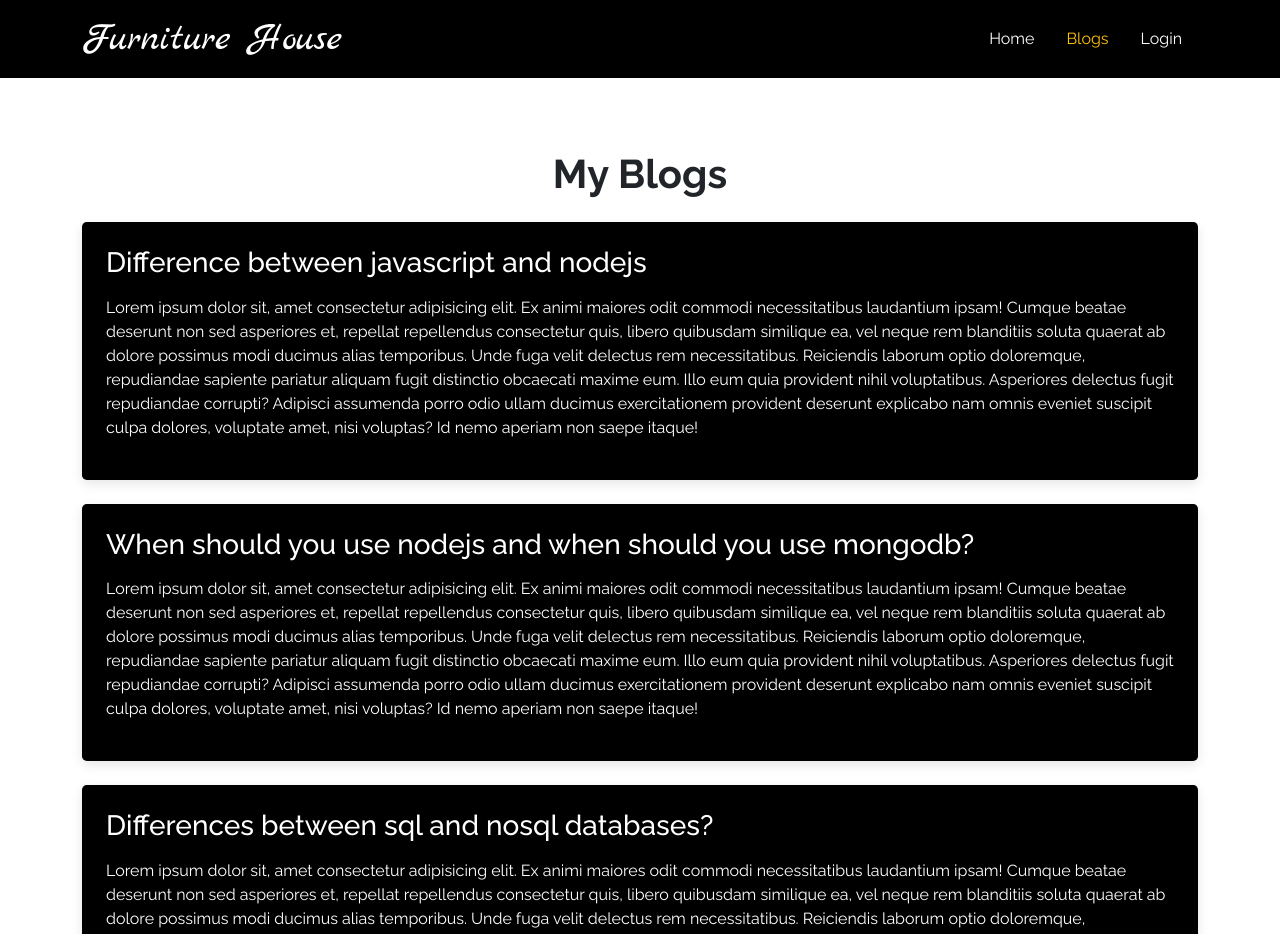
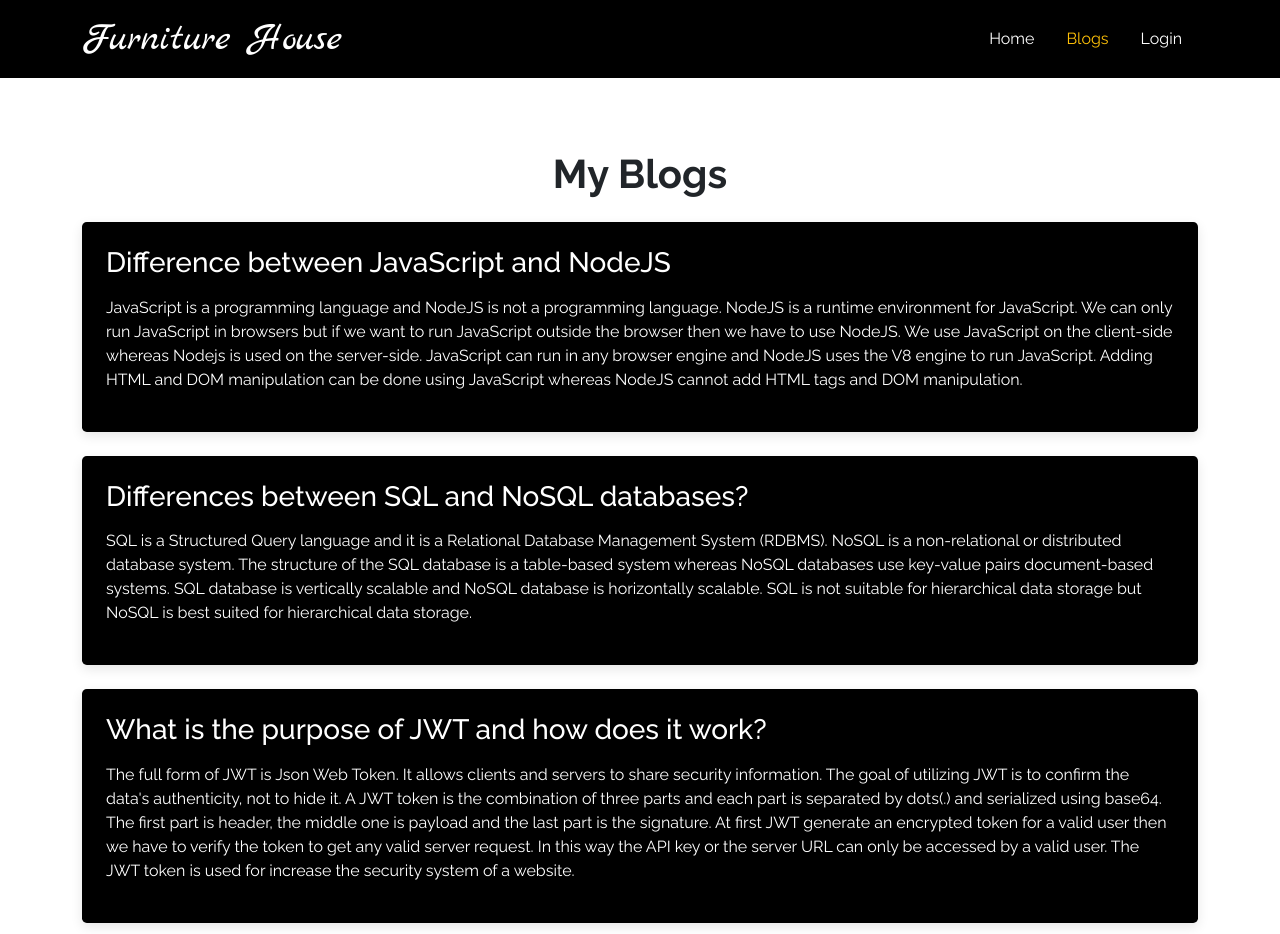
Before and after one commit to ishtiyak98/furniture-house, a React (Create React App) app: page /blogs in a window 1280 px wide. Shown: the top 934 px of the page. Built offline with nearby package versions, Linux system fonts and the light colour scheme; no server answers.

Commit message:
blog answer added

```diff
--- a/src/components/Blog/Blog.js
+++ b/src/components/Blog/Blog.js
@@ -10,30 +10,52 @@ const Blog = () => {
         <h1 className="text-center fw-bold mb-4">My Blogs</h1>
 
         <div className="item-card p-4 rounded-3 bg-black mb-4">
-            <h3 className="mb-3 text-white">Difference between javascript and nodejs</h3>
+          <h3 className="mb-3 text-white">
+            Difference between JavaScript and NodeJS
+          </h3>
           <p className="text-white">
-                Lorem ipsum dolor sit, amet consectetur adipisicing elit. Ex animi maiores odit commodi necessitatibus laudantium ipsam! Cumque beatae deserunt non sed asperiores et, repellat repellendus consectetur quis, libero quibusdam similique ea, vel neque rem blanditiis soluta quaerat ab dolore possimus modi ducimus alias temporibus. Unde fuga velit delectus rem necessitatibus. Reiciendis laborum optio doloremque, repudiandae sapiente pariatur aliquam fugit distinctio obcaecati maxime eum. Illo eum quia provident nihil voluptatibus. Asperiores delectus fugit repudiandae corrupti? Adipisci assumenda porro odio ullam ducimus exercitationem provident deserunt explicabo nam omnis eveniet suscipit culpa dolores, voluptate amet, nisi voluptas? Id nemo aperiam non saepe itaque!
+            JavaScript is a programming language and NodeJS is not a programming
+            language. NodeJS is a runtime environment for JavaScript. We can
+            only run JavaScript in browsers but if we want to run JavaScript
+            outside the browser then we have to use NodeJS. We use JavaScript on
+            the client-side whereas Nodejs is used on the server-side.
+            JavaScript can run in any browser engine and NodeJS uses the V8
+            engine to run JavaScript. Adding HTML and DOM manipulation can be
+            done using JavaScript whereas NodeJS cannot add HTML tags and DOM
+            manipulation.
           </p>
         </div>
 
         <div className="item-card p-4 rounded-3 bg-black mb-4 ">
-            <h3 className="mb-3 text-white">When should you use nodejs and when should you use mongodb?</h3>
+          <h3 className="mb-3 text-white">
+            Differences between SQL and NoSQL databases?
+          </h3>
           <p className="text-white">
-                Lorem ipsum dolor sit, amet consectetur adipisicing elit. Ex animi maiores odit commodi necessitatibus laudantium ipsam! Cumque beatae deserunt non sed asperiores et, repellat repellendus consectetur quis, libero quibusdam similique ea, vel neque rem blanditiis soluta quaerat ab dolore possimus modi ducimus alias temporibus. Unde fuga velit delectus rem necessitatibus. Reiciendis laborum optio doloremque, repudiandae sapiente pariatur aliquam fugit distinctio obcaecati maxime eum. Illo eum quia provident nihil voluptatibus. Asperiores delectus fugit repudiandae corrupti? Adipisci assumenda porro odio ullam ducimus exercitationem provident deserunt explicabo nam omnis eveniet suscipit culpa dolores, voluptate amet, nisi voluptas? Id nemo aperiam non saepe itaque!
+            SQL is a Structured Query language and it is a Relational Database
+            Management System (RDBMS). NoSQL is a non-relational or distributed
+            database system. The structure of the SQL database is a table-based
+            system whereas NoSQL databases use key-value pairs document-based
+            systems. SQL database is vertically scalable and NoSQL database is
+            horizontally scalable. SQL is not suitable for hierarchical data
+            storage but NoSQL is best suited for hierarchical data storage.
           </p>
         </div>
 
         <div className="item-card p-4 rounded-3 bg-black mb-4 ">
-            <h3 className="mb-3 text-white">Differences between sql and nosql databases?</h3>
+          <h3 className="mb-3 text-white">
+            What is the purpose of JWT and how does it work?
+          </h3>
           <p className="text-white">
-                Lorem ipsum dolor sit, amet consectetur adipisicing elit. Ex animi maiores odit commodi necessitatibus laudantium ipsam! Cumque beatae deserunt non sed asperiores et, repellat repellendus consectetur quis, libero quibusdam similique ea, vel neque rem blanditiis soluta quaerat ab dolore possimus modi ducimus alias temporibus. Unde fuga velit delectus rem necessitatibus. Reiciendis laborum optio doloremque, repudiandae sapiente pariatur aliquam fugit distinctio obcaecati maxime eum. Illo eum quia provident nihil voluptatibus. Asperiores delectus fugit repudiandae corrupti? Adipisci assumenda porro odio ullam ducimus exercitationem provident deserunt explicabo nam omnis eveniet suscipit culpa dolores, voluptate amet, nisi voluptas? Id nemo aperiam non saepe itaque!
-            </p>
-        </div>
-
-        <div className="item-card p-4 rounded-3 bg-black mb-4 ">
-            <h3 className="mb-3 text-white">What is the purpose of jwt and how does it work?</h3>
-            <p className="text-white">
-                Lorem ipsum dolor sit, amet consectetur adipisicing elit. Ex animi maiores odit commodi necessitatibus laudantium ipsam! Cumque beatae deserunt non sed asperiores et, repellat repellendus consectetur quis, libero quibusdam similique ea, vel neque rem blanditiis soluta quaerat ab dolore possimus modi ducimus alias temporibus. Unde fuga velit delectus rem necessitatibus. Reiciendis laborum optio doloremque, repudiandae sapiente pariatur aliquam fugit distinctio obcaecati maxime eum. Illo eum quia provident nihil voluptatibus. Asperiores delectus fugit repudiandae corrupti? Adipisci assumenda porro odio ullam ducimus exercitationem provident deserunt explicabo nam omnis eveniet suscipit culpa dolores, voluptate amet, nisi voluptas? Id nemo aperiam non saepe itaque!
+            The full form of JWT is Json Web Token. It allows clients and
+            servers to share security information. The goal of utilizing JWT is
+            to confirm the data's authenticity, not to hide it. A JWT token is
+            the combination of three parts and each part is separated by dots(.)
+            and serialized using base64. The first part is header, the middle
+            one is payload and the last part is the signature. At first JWT
+            generate an encrypted token for a valid user then we have to verify
+            the token to get any valid server request. In this way the API key
+            or the server URL can only be accessed by a valid user. The JWT
+            token is used for increase the security system of a website.
           </p>
         </div>
       </div>
```
Lines whose indentation alone changed are shown as unchanged.
